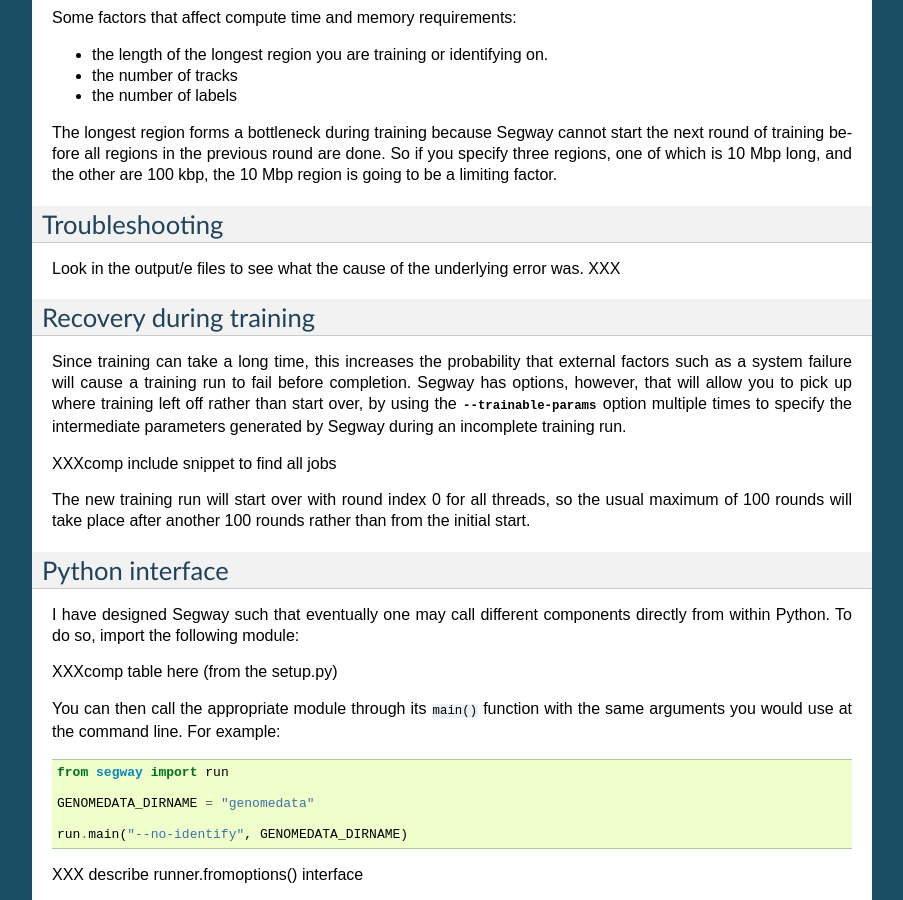
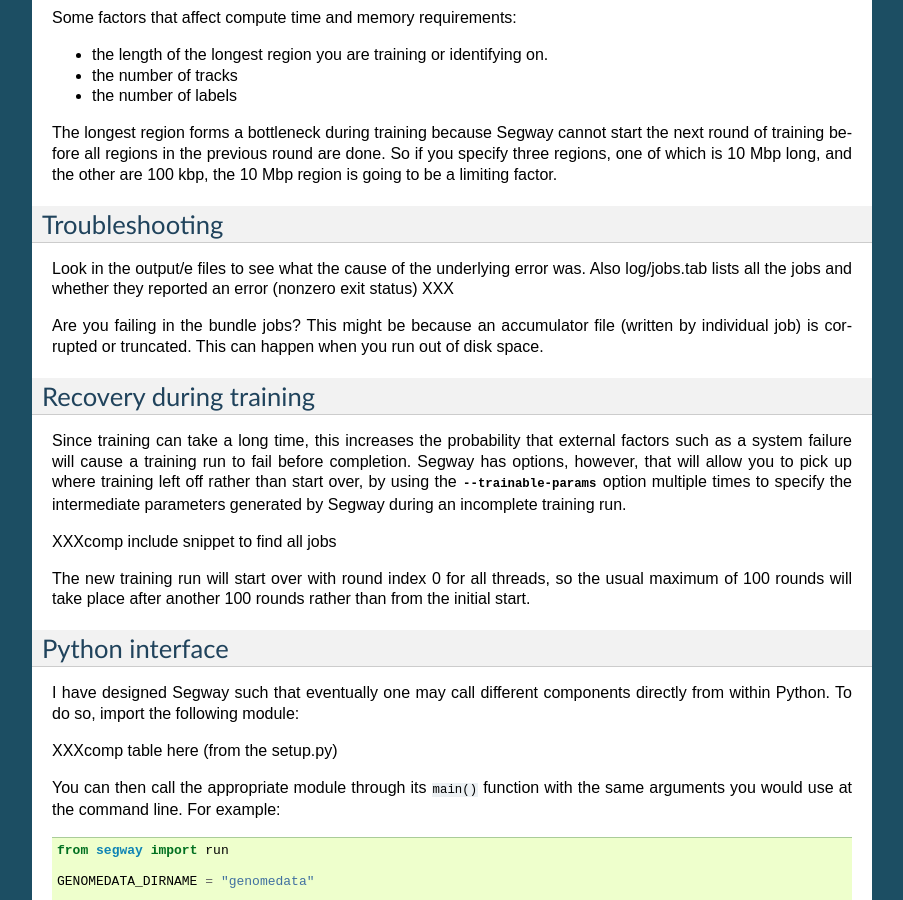
Before and after one commit to hoffmangroup/segway, a Sphinx documentation site: the page built from doc/segway.rst, in a window 1280 px wide and 900 px high, scrolled down 5663 px. Shown: the whole window, without its empty margins (198-1101 px from the left). Built offline with Sphinx 7.4.7, drawn with Linux system fonts in a browser that asks for light colours.

Commit message:
docs changes

```diff
--- a/doc/segway.rst
+++ b/doc/segway.rst
@@ -373,7 +373,12 @@ Troubleshooting
 ===============
 
 Look in the output/e files to see what the cause of the underlying
-error was. XXX
+error was. Also log/jobs.tab lists all the jobs and whether they
+reported an error (nonzero exit status) XXX
+
+Are you failing in the bundle jobs? This might be because an
+accumulator file (written by individual job) is corrupted or
+truncated. This can happen when you run out of disk space.
 
 Recovery during training
 ========================
```
Also changed, not shown: other parts of doc/segway.rst (+1 -1 lines).
